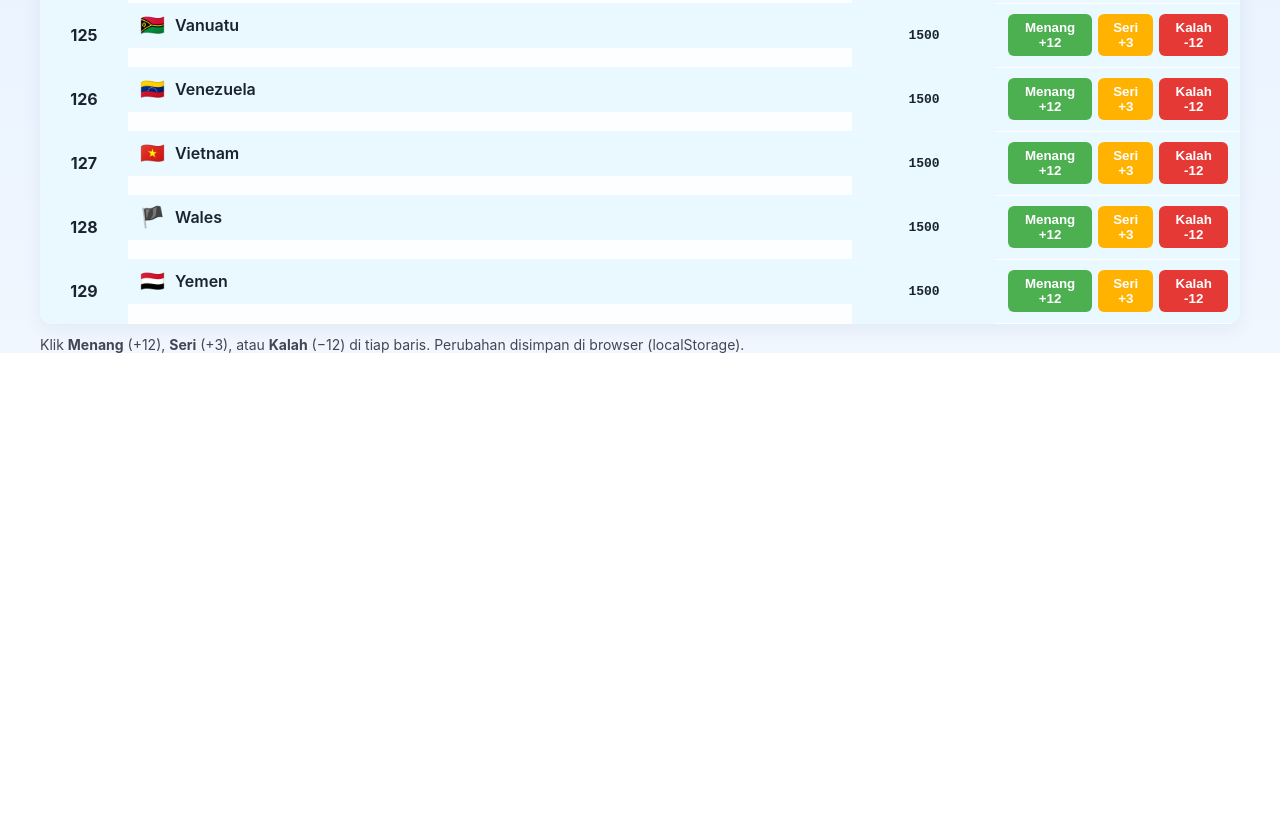
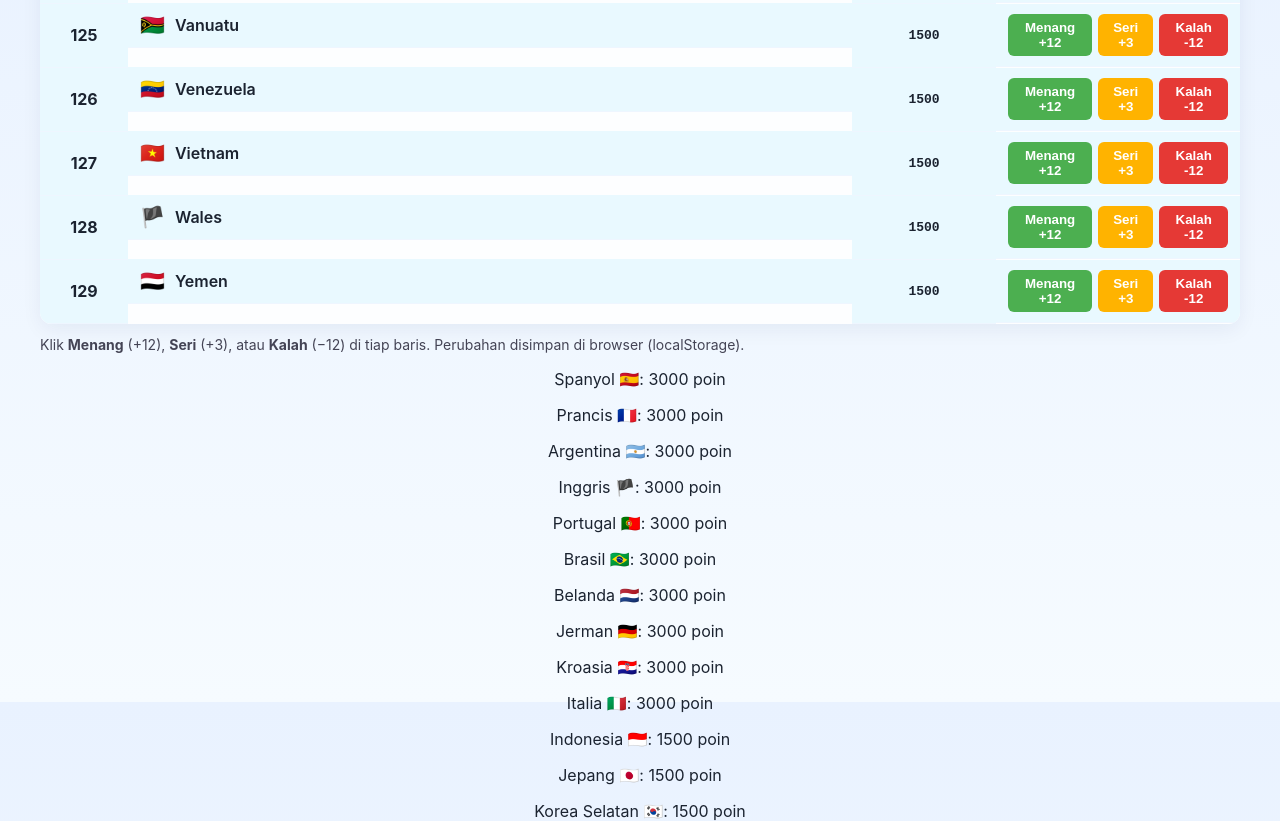
Before and after one commit to skytomefb-cyber/fifa-ranking-amore, a plain HTML site: page index.html in a window 1280 px wide. Shown: the part 8098-8919 px from the top of the page. Before the commit the page ends 8451 px from the top, so only its background shows below. Drawn offline with Linux system fonts and the light colour scheme.

Commit message:
Tambah script fetch data.json

```diff
--- a/index.html
+++ b/index.html
@@ -241,6 +241,25 @@ renderTable();
 /* ensure points persist on page unload (redundant but safe) */
 window.addEventListener("beforeunload", () => savePoints(points));
 </script>
+<script>
+fetch("data/data.json")
+  .then(response => response.json())
+  .then(data => {
+    const container = document.createElement("div");
+    container.style.textAlign = "center";
 
+    // urutkan poin tertinggi dulu
+    data.sort((a, b) => b.poin - a.poin);
+
+    data.forEach(item => {
+      const el = document.createElement("p");
+      el.textContent = `${item.negara}: ${item.poin} poin`;
+      container.appendChild(el);
+    });
+
+    document.body.appendChild(container);
+  })
+  .catch(error => console.error("Gagal ambil data:", error));
+</script>
 </body>
 </html>
```
